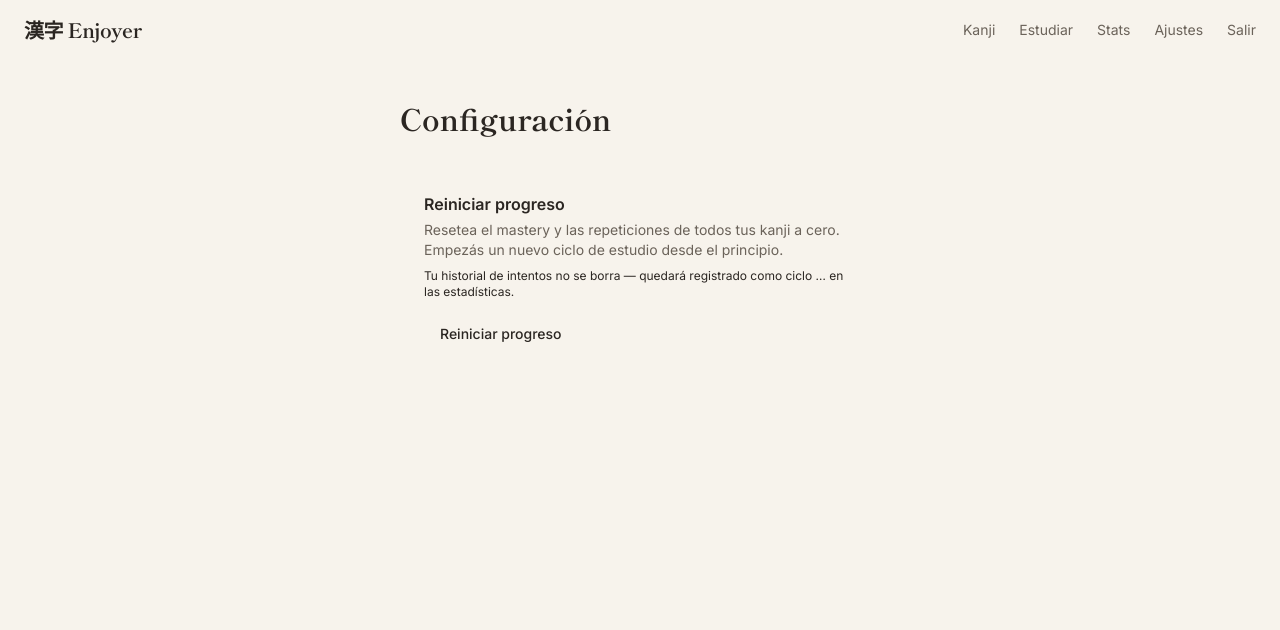
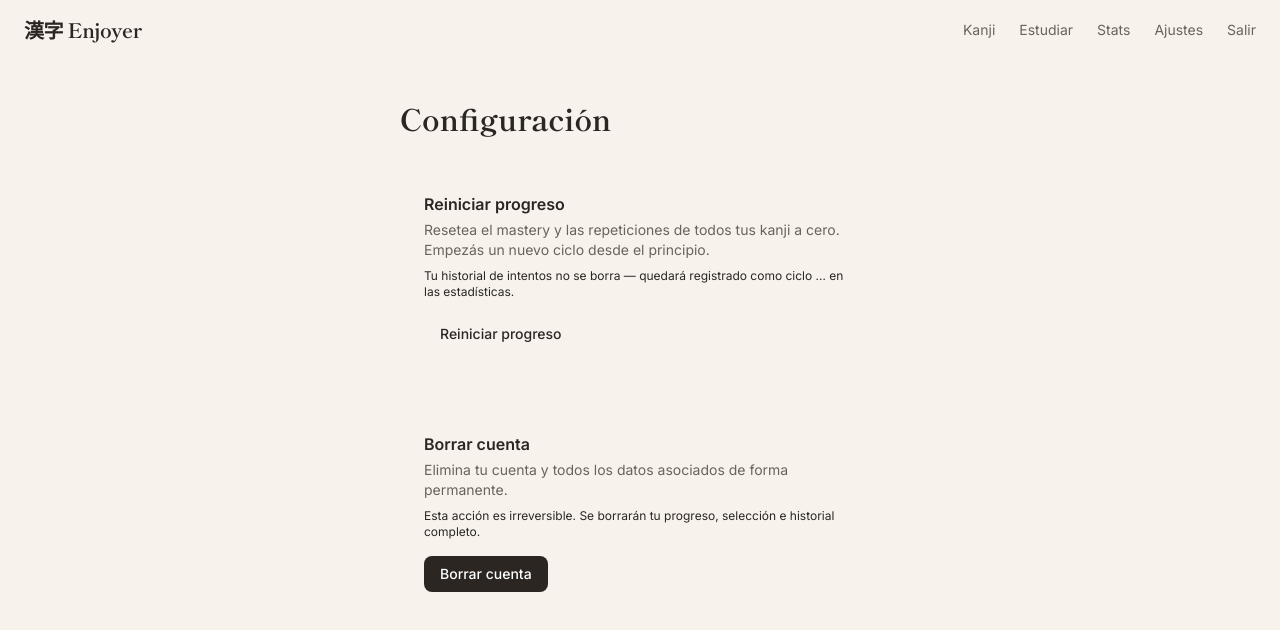
Before and after one commit to martincuestas/KanjiEnjoyer, a Next.js app in the folder frontend/: page /settings in a window 1280 px wide. Shown: the top 630 px of the page. Built offline with nearby package versions, Linux system fonts and the light colour scheme; no server answers; sample sign-in values are in the browser's storage.

Commit message:
fix/feat: translation color spoiler fix, delete account endpoint and UI

```diff
--- a/frontend/app/settings/page.tsx
+++ b/frontend/app/settings/page.tsx
@@ -1,7 +1,9 @@
 "use client";
 import { useEffect, useState } from "react";
+import { useRouter } from "next/navigation";
 import { useRequireAuth } from "@/lib/hooks/useRequireAuth";
 import { api } from "@/lib/api";
+import { clearToken } from "@/lib/auth";
 
 interface UserInfo {
   id: number;
@@ -9,12 +11,15 @@ interface UserInfo {
   current_generation: number;
 }
 
+type Modal = "reset" | "delete" | null;
+
 export default function SettingsPage() {
   useRequireAuth();
+  const router = useRouter();
 
   const [user, setUser] = useState<UserInfo | null>(null);
-  const [showConfirm, setShowConfirm] = useState(false);
-  const [resetting, setResetting] = useState(false);
+  const [modal, setModal] = useState<Modal>(null);
+  const [loading, setLoading] = useState(false);
   const [resetDone, setResetDone] = useState<{ generation: number; kanji: number } | null>(null);
 
   useEffect(() => {
@@ -22,22 +27,32 @@ export default function SettingsPage() {
   }, []);
 
   async function handleReset() {
-    setResetting(true);
+    setLoading(true);
     try {
-      const res = await api.post<{ current_generation: number; kanji_reset: number }>(
-        "/study/reset",
-        {}
-      );
+      const res = await api.post<{ current_generation: number; kanji_reset: number }>("/study/reset", {});
       setResetDone({ generation: res.current_generation, kanji: res.kanji_reset });
       setUser((u) => u ? { ...u, current_generation: res.current_generation } : u);
-      setShowConfirm(false);
+      setModal(null);
     } finally {
-      setResetting(false);
+      setLoading(false);
+    }
+  }
+
+  async function handleDelete() {
+    setLoading(true);
+    try {
+      await api.del("/auth/me");
+      clearToken();
+      router.replace("/login");
+    } finally {
+      setLoading(false);
     }
   }
 
   return (
     <main className="flex flex-col gap-8 px-4 py-10 max-w-lg mx-auto w-full">
+
+      {/* Header */}
       <div className="flex flex-col gap-1">
         <h1
           className="text-3xl font-bold"
@@ -66,40 +81,61 @@ export default function SettingsPage() {
             Reiniciar progreso
           </h2>
           <p className="text-sm" style={{ color: "var(--color-ink-muted)" }}>
-            Resetea el mastery y las repeticiones de todos tus kanji a cero. Empezás
-            un nuevo ciclo de estudio desde el principio.
+            Resetea el mastery y las repeticiones de todos tus kanji a cero. Empezás un nuevo ciclo desde el principio.
           </p>
           <p className="text-xs mt-1" style={{ color: "var(--color-ink-faint)" }}>
-            Tu historial de intentos no se borra — quedará registrado como ciclo{" "}
-            {user?.current_generation ?? "…"} en las estadísticas.
+            Tu historial de intentos no se borra — quedará registrado como ciclo {user?.current_generation ?? "…"} en las estadísticas.
           </p>
         </div>
-
         {resetDone ? (
           <div
             className="rounded-lg px-4 py-3 text-sm"
             style={{ background: "var(--color-correct-bg)", color: "var(--color-correct)" }}
           >
-            ✓ Progreso reiniciado. {resetDone.kanji} kanji reseteados.
-            Ahora estás en el ciclo {resetDone.generation}.
+            ✓ Progreso reiniciado. {resetDone.kanji} kanji reseteados. Ahora estás en el ciclo {resetDone.generation}.
           </div>
         ) : (
           <button
-            onClick={() => setShowConfirm(true)}
+            onClick={() => setModal("reset")}
             className="self-start text-sm px-4 py-2 rounded-md font-medium transition-opacity hover:opacity-80"
-            style={{
-              background: "var(--color-wrong-bg)",
-              color: "var(--color-wrong)",
-              border: "1px solid var(--color-wrong)",
-            }}
+            style={{ background: "var(--color-wrong-bg)", color: "var(--color-wrong)", border: "1px solid var(--color-wrong)" }}
           >
             Reiniciar progreso
           </button>
         )}
       </div>
 
-      {/* Confirm modal */}
-      {showConfirm && (
+      {/* Delete account card */}
+      <div
+        className="rounded-xl px-6 py-6 flex flex-col gap-4"
+        style={{
+          background: "var(--color-surface)",
+          border: "1px solid var(--color-border-light)",
+          boxShadow: "var(--shadow-sm)",
+        }}
+      >
+        <div className="flex flex-col gap-1">
+          <h2 className="text-base font-semibold" style={{ color: "var(--color-ink)" }}>
+            Borrar cuenta
+          </h2>
+          <p className="text-sm" style={{ color: "var(--color-ink-muted)" }}>
+            Elimina tu cuenta y todos los datos asociados de forma permanente.
+          </p>
+          <p className="text-xs mt-1" style={{ color: "var(--color-ink-faint)" }}>
+            Esta acción es irreversible. Se borrarán tu progreso, selección e historial completo.
+          </p>
+        </div>
+        <button
+          onClick={() => setModal("delete")}
+          className="self-start text-sm px-4 py-2 rounded-md font-medium transition-opacity hover:opacity-80"
+          style={{ background: "#2B2622", color: "#fff" }}
+        >
+          Borrar cuenta
+        </button>
+      </div>
+
+      {/* Modal */}
+      {modal && (
         <div
           className="fixed inset-0 flex items-center justify-center z-50 px-4"
           style={{ background: "rgba(43,38,34,0.4)" }}
@@ -112,44 +148,67 @@ export default function SettingsPage() {
               border: "1px solid var(--color-border-light)",
             }}
           >
+            {modal === "reset" ? (
+              <>
                 <div className="flex flex-col gap-1.5">
-              <h3
-                className="text-lg font-bold"
-                style={{ fontFamily: "var(--font-shippori)", color: "var(--color-ink)" }}
-              >
+                  <h3 className="text-lg font-bold" style={{ fontFamily: "var(--font-shippori)", color: "var(--color-ink)" }}>
                     ¿Reiniciar progreso?
                   </h3>
                   <p className="text-sm" style={{ color: "var(--color-ink-muted)" }}>
-                El mastery y las repeticiones de todos tus kanji volverán a cero.
-                Esta acción no se puede deshacer.
+                    El mastery y las repeticiones de todos tus kanji volverán a cero. Esta acción no se puede deshacer.
                   </p>
                   <p className="text-xs mt-1" style={{ color: "var(--color-ink-faint)" }}>
                     Tu historial de intentos se conserva intacto.
                   </p>
                 </div>
-
                 <div className="flex gap-3">
                   <button
-                onClick={() => setShowConfirm(false)}
-                disabled={resetting}
+                    onClick={() => setModal(null)} disabled={loading}
                     className="flex-1 py-2.5 rounded-md text-sm font-medium transition-opacity hover:opacity-70 disabled:opacity-40"
-                style={{
-                  background: "var(--color-washi-dark)",
-                  color: "var(--color-ink)",
-                  border: "1px solid var(--color-border)",
-                }}
+                    style={{ background: "var(--color-washi-dark)", color: "var(--color-ink)", border: "1px solid var(--color-border)" }}
                   >
                     Cancelar
                   </button>
                   <button
-                onClick={handleReset}
-                disabled={resetting}
+                    onClick={handleReset} disabled={loading}
                     className="flex-1 py-2.5 rounded-md text-sm font-medium transition-opacity hover:opacity-80 disabled:opacity-50"
                     style={{ background: "var(--color-wrong)", color: "#fff" }}
                   >
-                {resetting ? "Reiniciando…" : "Sí, reiniciar"}
+                    {loading ? "Reiniciando…" : "Sí, reiniciar"}
                   </button>
                 </div>
+              </>
+            ) : (
+              <>
+                <div className="flex flex-col gap-1.5">
+                  <h3 className="text-lg font-bold" style={{ fontFamily: "var(--font-shippori)", color: "var(--color-ink)" }}>
+                    ¿Borrar cuenta?
+                  </h3>
+                  <p className="text-sm" style={{ color: "var(--color-ink-muted)" }}>
+                    Se eliminarán permanentemente tu cuenta <strong>@{user?.username}</strong>, tu progreso, selección e historial de intentos.
+                  </p>
+                  <p className="text-xs mt-1" style={{ color: "var(--color-ink-faint)" }}>
+                    No hay forma de recuperar los datos después.
+                  </p>
+                </div>
+                <div className="flex gap-3">
+                  <button
+                    onClick={() => setModal(null)} disabled={loading}
+                    className="flex-1 py-2.5 rounded-md text-sm font-medium transition-opacity hover:opacity-70 disabled:opacity-40"
+                    style={{ background: "var(--color-washi-dark)", color: "var(--color-ink)", border: "1px solid var(--color-border)" }}
+                  >
+                    Cancelar
+                  </button>
+                  <button
+                    onClick={handleDelete} disabled={loading}
+                    className="flex-1 py-2.5 rounded-md text-sm font-medium transition-opacity hover:opacity-80 disabled:opacity-50"
+                    style={{ background: "#2B2622", color: "#fff" }}
+                  >
+                    {loading ? "Borrando…" : "Sí, borrar todo"}
+                  </button>
+                </div>
+              </>
+            )}
           </div>
         </div>
       )}
--- a/frontend/app/study/page.tsx
+++ b/frontend/app/study/page.tsx
@@ -373,7 +373,7 @@ function UsageQuestion({
                   <span
                     className="text-xs mt-0.5"
                     style={{
-                      color: opt.is_correct ? "var(--color-correct)" : "var(--color-ink-faint)",
+                      color: answered && opt.is_correct ? "var(--color-correct)" : "var(--color-ink-faint)",
                     }}
                   >
                     {opt.translation}
```
Also changed, not shown: 1 other file (tests, documents, lock files or other folders). Lines whose indentation alone changed are shown as unchanged.
